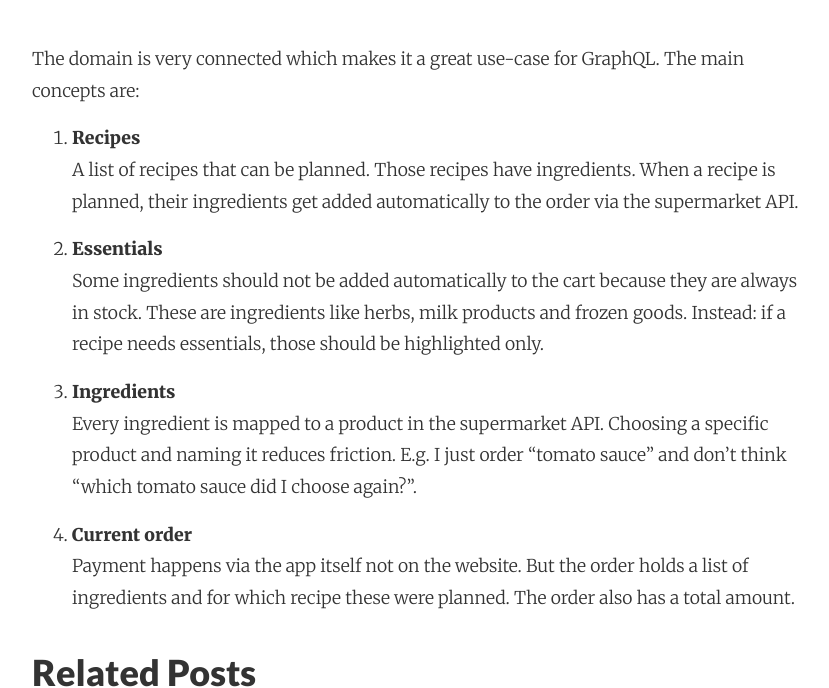
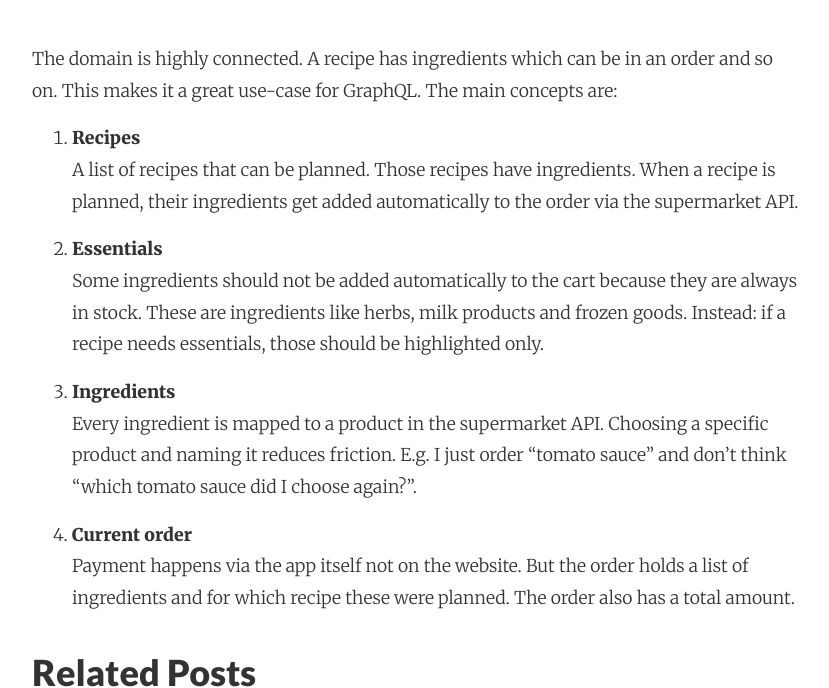
Before and after one commit to adri/adri.github.io, a Jekyll site: the page built from _posts/2017-09-27-learning-elixir-second-side-project-part1.md, in a window 1280 px wide and 900 px high, scrolled down 2099 px, cut to the strip 212-900 px from the top of the window. Shown: the whole strip, without its empty margins (224-1053 px from the left). Built offline with Jekyll 4.4.1, drawn with Linux system fonts in a browser that asks for light colours; nearby versions of some CDN libraries; comment, search, counter and statistics services are not loaded.

Commit message:
Autocommit from wiki

```diff
--- a/_posts/2017-09-27-learning-elixir-second-side-project-part1.md
+++ b/_posts/2017-09-27-learning-elixir-second-side-project-part1.md
@@ -34,7 +34,7 @@
 <div class="video-container"><iframe width="560" height="315" src="https://www.youtube.com/embed/qhtsn7rZClQ" frameborder="0" allowfullscreen></iframe></div>
 <br />
 
-The domain is very connected which makes it a great use-case for GraphQL. The main concepts are:
+The domain is highly connected. A recipe has ingredients which can be in an order and so on. This makes it a great use-case for GraphQL. The main concepts are:
 
 1. **Recipes**<br />
 A list of recipes that can be planned. Those recipes have ingredients. When a recipe is planned, their ingredients get added automatically to the order via the supermarket API.
```
